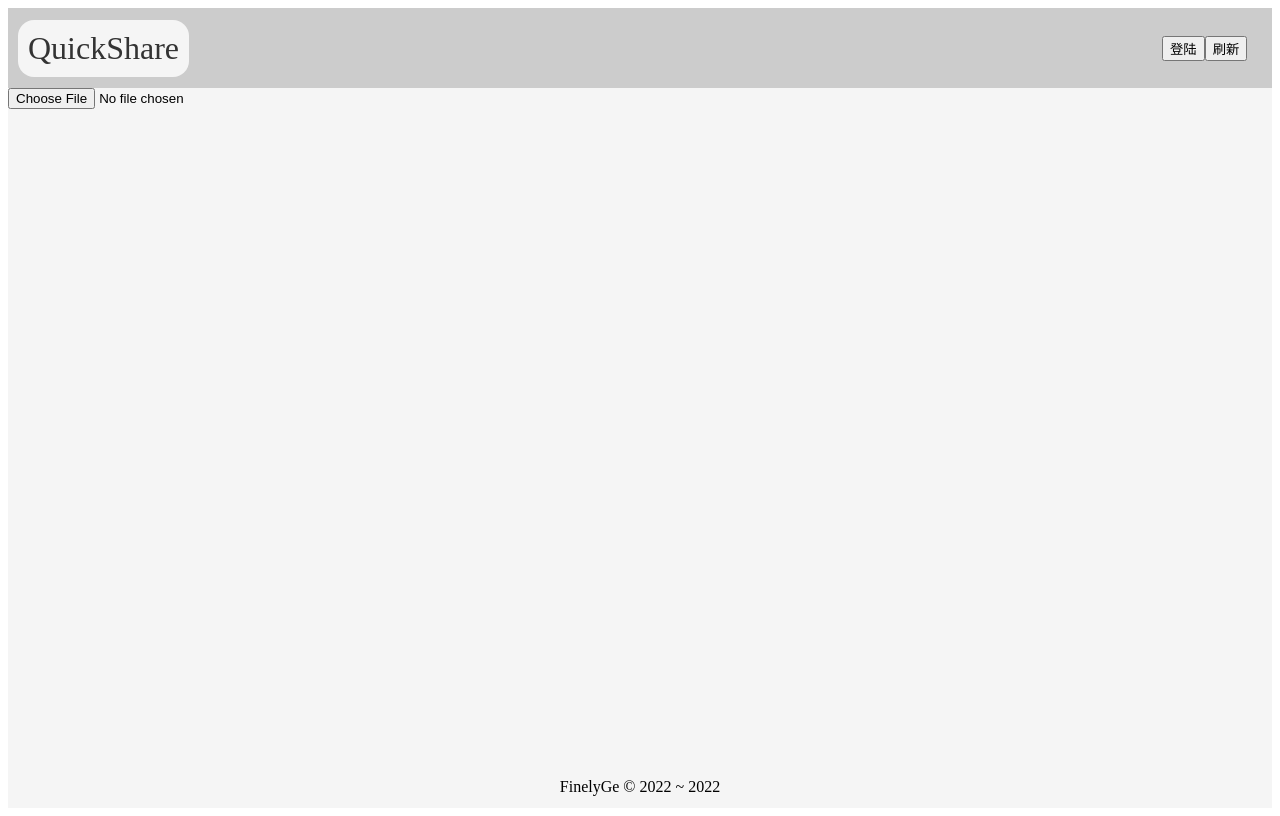
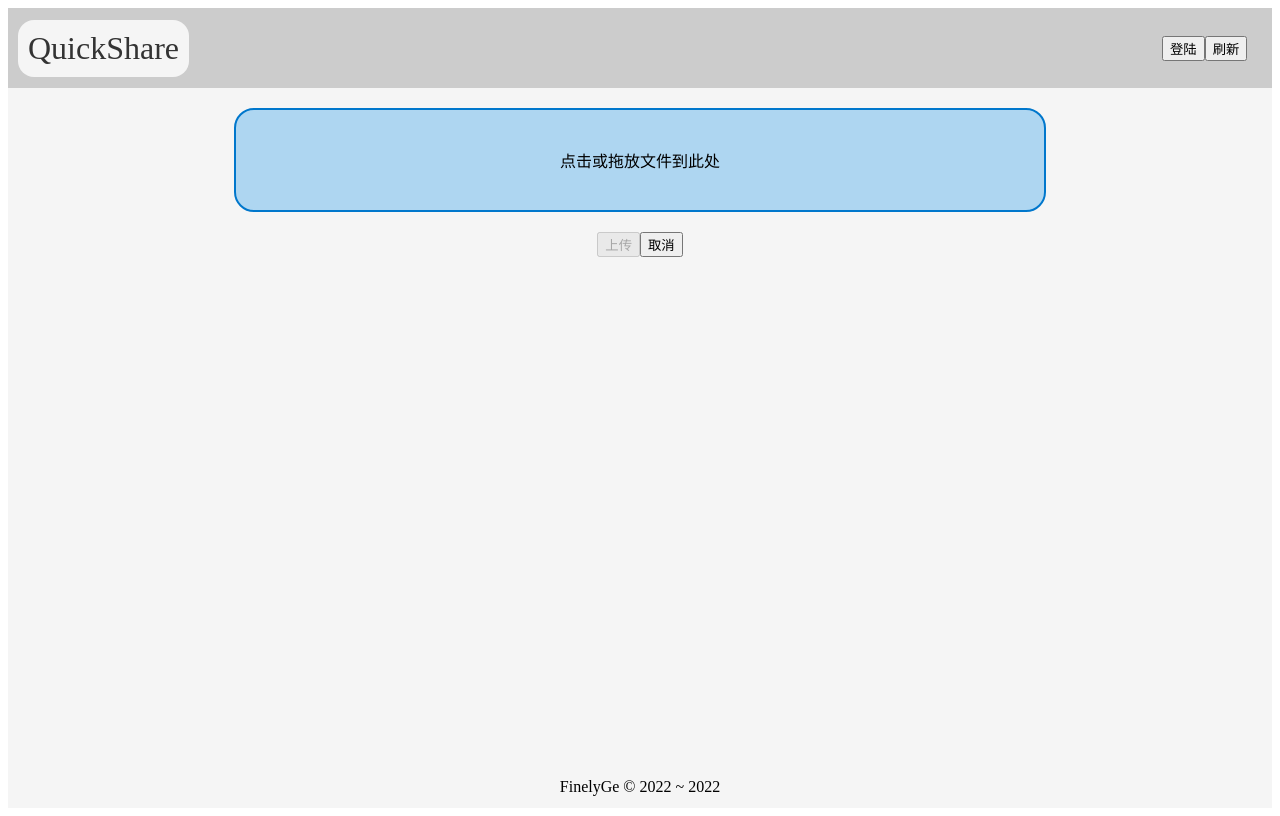
Before and after one commit to FinleyGe/QuickShare, a Vue app in the folder QuickShare-Vue/: page / in a window 1280 px wide. Built offline with nearby package versions, Linux system fonts and the light colour scheme.

Commit message:
feat: - new upload componet. - new file info list and file management buttons.

```diff
--- a/QuickShare-Vue/index.html
+++ b/QuickShare-Vue/index.html
@@ -8,7 +8,7 @@
   <title>QuickShare</title>
 </head>
 
-<body>
+<body style="min-width: 390px">
   <div id="app"></div>
   <script type="module" src="/src/main.ts"></script>
 </body>
--- a/QuickShare-Vue/package.json
+++ b/QuickShare-Vue/package.json
@@ -12,14 +12,14 @@
     "@ant-design/icons-vue": "^6.1.0",
     "@chenfengyuan/vue-qrcode": "^2.0.0",
     "@types/qrcode": "^1.5.0",
-    "ant-design-vue": "^3.2.15",
+    "ant-design-vue": "^3.2.16",
     "axios": "^1.3.4",
     "pinia": "^2.0.33",
     "qrcode": "^1.5.1",
     "qrcode-generator": "^1.4.4",
     "qrcode-vue3": "^1.4.17",
     "qrcodejs2": "^0.0.2",
-    "sass": "^1.59.2",
+    "sass": "^1.60.0",
     "unplugin-vue-components": "^0.22.12",
     "vue": "^3.2.47",
     "vue-router": "^4.1.6"
--- a/QuickShare-Vue/src/App.vue
+++ b/QuickShare-Vue/src/App.vue
@@ -15,6 +15,7 @@ function handleWindowsResize() {
   }
 }
 
+
 onMounted(() => {
   handleWindowsResize();
   window.onresize = handleWindowsResize;
--- a/QuickShare-Vue/src/api/index.ts
+++ b/QuickShare-Vue/src/api/index.ts
@@ -27,3 +27,8 @@ export async function LoginAPI(username: string, password: string): Promise<Bool
   const response = await api.post("/login", { username, password });
   return response.data.message === "OK";
 }
+
+export async function DeleteFile(hash: string): Promise<Boolean> {
+  const response = await api.delete(`/delete/${hash}`);
+  return response.data.message === "OK";
+}
--- a/QuickShare-Vue/src/api/type.ts
+++ b/QuickShare-Vue/src/api/type.ts
@@ -10,4 +10,5 @@ export interface IFileInfo {
   size: number;
   download_count: number;
   created_at: string;
+  type: string;
 }
--- /dev/null
+++ b/QuickShare-Vue/src/components/FileInfo.vue
@@ -0,0 +1,35 @@
+<script setup lang="ts">
+const props = defineProps<{
+  file: File | undefined;
+}>();
+
+</script>
+<template>
+  <div class="fileInfo" v-show="props.file != undefined">
+    <div class="filename">文件名: {{ props.file?.name }}</div>
+    <div class="filesize">文件大小: {{ props.file?.size + 'b' }}</div>
+    <div class="filetype">文件类型: {{ props.file?.type }}</div>
+  </div>
+</template>
+<style scoped lang="scss">
+.fileInfo {
+  display: grid;
+  grid-template-columns: 1fr 1fr 1fr;
+  grid-template-rows: 1fr 1fr;
+  grid-template-areas:
+    "filename filename filename"
+    "filesize filetype filetype";
+
+  .filename {
+    grid-area: filename;
+  }
+
+  .filesize {
+    grid-area: filesize;
+  }
+
+  .filetype {
+    grid-area: filetype;
+  }
+}
+</style>
--- a/QuickShare-Vue/src/components/File.vue
+++ b/QuickShare-Vue/src/components/FileItem.vue
@@ -1,5 +1,5 @@
 <script setup lang="ts">
-import { GetFile } from '../api';
+import { GetFile, DeleteFile } from '../api';
 import { IFileInfo } from '../api/type';
 import { BaseUrl } from '../const';
 const props = defineProps<{
@@ -14,19 +14,26 @@ function download() {
 function qrcode() {
   emits("showQRCode", props.fileInfo.hash);
 }
+
+async function handleDelete() {
+  var res = await DeleteFile(props.fileInfo.hash);
+  if (res) {
+    alert("删除成功");
+  } else {
+    alert("删除失败");
+  }
+}
 </script>
 
 <template>
   <div class="file-item">
     <lable class="name">{{ props.fileInfo.name }}</lable>
-    <label class="size"> {{ props.fileInfo.size }} B</label>
-    <label class="count"> {{ props.fileInfo.download_count }}</label>
-    <label class="path"> {{ BaseUrl + 'get/' + props.fileInfo.hash }}</label>
     <button class="download" @click="download"> Download </button>
-    <button class="showQR" @click="qrcode"> QR-Code </button>
+    <button class="showQR" @click="qrcode"> Share </button>
+    <button class="delete" @click="handleDelete"> Delete </button>
   </div>
 </template>
-<style lang="scss">
+<style scoped lang="scss">
 .file-item {
   display: flex;
   flex-direction: row;
--- a/QuickShare-Vue/src/components/Login.vue
+++ b/QuickShare-Vue/src/components/Login.vue
@@ -29,7 +29,7 @@ async function handleLogin() {
     <button @click="handleLogin">登陆</button>
   </div>
 </template>
-<style lang="scss">
+<style scoped lang="scss">
 .login {
   width: fit-content;
   display: grid;
--- a/QuickShare-Vue/src/components/QRCode.vue
+++ b/QuickShare-Vue/src/components/QRCode.vue
@@ -1,5 +1,5 @@
 <script setup lang="ts">
-import { onMounted, ref, watch } from 'vue';
+import { computed, onMounted, ref, watch } from 'vue';
 import qrcode from 'qrcode-generator';
 import { BaseUrl } from '../const';
 const QRCodeIMG = ref<HTMLImageElement>();
@@ -9,9 +9,13 @@ const props = defineProps<{
 }>();
 
 const emits = defineEmits(["close"]);
+
+const path = computed<string>(() => BaseUrl + "get/" + props.path);
+
 function generateQRCode() {
   const qr = qrcode(0, 'L');
-  qr.addData(BaseUrl + "get/" + props.path);
+  // qr.addData(BaseUrl + "get/" + props.path);
+  qr.addData(path.value);
   qr.make();
   QRCodeIMG.value!.src = qr.createDataURL(4);
 }
@@ -19,6 +23,11 @@ function generateQRCode() {
 function close(this: any) {
   emits.call(this, "close");
 }
+
+function copy() {
+  navigator.clipboard.writeText(path.value);
+}
+
 watch(() => props.path, () => {
   generateQRCode();
 })
@@ -26,15 +35,21 @@ watch(() => props.path, () => {
 <template>
   <div class="popup">
     <img class="qrcode" ref="QRCodeIMG" @click="close" />
+    <div class="path">
+      {{ path }}
+    </div>
+    <button class="btn-copy" @click="copy">Copy</button>
+    <button class="btn-close" @click="close">Close</button>
   </div>
 </template>
-<style lang="scss">
+<style scoped lang="scss">
 .popup {
   z-index: 10;
   height: 100vh;
   width: 100vw;
   background-color: rgba(0, 0, 0, 0.5);
   display: flex;
+  flex-direction: column;
   justify-content: center;
   align-items: center;
   position: fixed;
@@ -42,9 +57,16 @@ watch(() => props.path, () => {
   left: 0;
 
   .qrcode {
+    width: 400px;
     z-index: 11;
-    width: 400px;
-    margin: auto;
+  }
+
+  .path {
+    margin-block: 20px;
+    font-size: 20px;
+    color: black;
+    background-color: white;
+    padding: 5px;
   }
 }
 </style>
--- a/QuickShare-Vue/src/components/Upload.vue
+++ b/QuickShare-Vue/src/components/Upload.vue
@@ -1,30 +1,65 @@
 <script setup lang="ts">
-import { message } from "ant-design-vue";
 import { ref } from "vue";
-import { UploadFile } from "../api";
-import { BaseUrl } from "../const";
-const file = ref<File>();
-
+import FileInfo from "./FileInfo.vue";
+const file = ref<File | undefined>();
 const filePath = ref<string>("");
 
 function handleFileChange(e: Event) {
   file.value = (e.target as HTMLInputElement)?.files?.[0];
-  UploadFile(file.value!)
-    .then((_res) => {
-      message.success("upload success");
-      console.log(_res);
-      filePath.value = BaseUrl + "get/" + _res.data.data.hash;
-    })
-    .catch((_err) => {
-      message.error("upload failed");
-    });
+}
+
+function handleClickUpload() {
+  const input = document.createElement("input");
+  input.type = "file";
+  input.onchange = handleFileChange;
+  input.click();
+}
+
+function handleDrop(e: DragEvent) {
+  e.preventDefault();
+  file.value = e.dataTransfer?.files?.[0];
 }
 </script>
 
 <template>
   <div class="upload">
-    <input type="file" v-on:change="handleFileChange" />
+    <div class="drag" @click="handleClickUpload" @drop="handleDrop" @dragover="(e: DragEvent) => { e.preventDefault() }">
+      点击或拖放文件到此处
+    </div>
+    <FileInfo :file="file" />
+    <div class="button-set">
+      <button :disabled="file == undefined">上传</button>
+      <button>取消</button>
+    </div>
   </div>
 </template>
 
-<style scoped lang="scss"></style>
+<style scoped lang="scss">
+@import "../styles/colors";
+
+.upload {
+  width: 80%;
+  margin: auto;
+  display: grid;
+
+  .drag {
+    height: 100px;
+    background-color: #AED6F1;
+    width: 80%;
+    margin: auto;
+    margin-block: 20px;
+    border-radius: 20px;
+    border: 2px solid #0077CC;
+    text-align: center;
+    justify-content: center;
+    align-items: center;
+    display: grid;
+    cursor: pointer;
+  }
+
+  .button-set {
+    margin: auto;
+  }
+
+}
+</style>
--- a/QuickShare-Vue/src/views/Home.vue
+++ b/QuickShare-Vue/src/views/Home.vue
@@ -5,7 +5,7 @@ import type { DeviceSize } from '../store/init'
 import { ref } from 'vue';
 import Login from '../components/Login.vue'
 import { GetFileList } from '../api/index'
-import File from '../components/File.vue'
+import FileItem from '../components/FileItem.vue'
 import { IFileInfo } from '../api/type';
 import QRCode from '../components/QRCode.vue'
 
@@ -52,7 +52,7 @@ function showQRCode(path: string) {
       <Login v-show="showLogin" @logined="Logined" />
       <QRCode @close="isShowQRCode = false" :path="QRCodePath" v-show="isShowQRCode" />
       <div class="files">
-        <File :fileInfo="file" v-for="file in fileList" @showQRCode="showQRCode" />
+        <FileItem :fileInfo="file" v-for="file in fileList" @showQRCode="showQRCode" />
       </div>
     </main>
     <footer>
```
Also changed, not shown: 2 other files (tests, documents, lock files or other folders).
